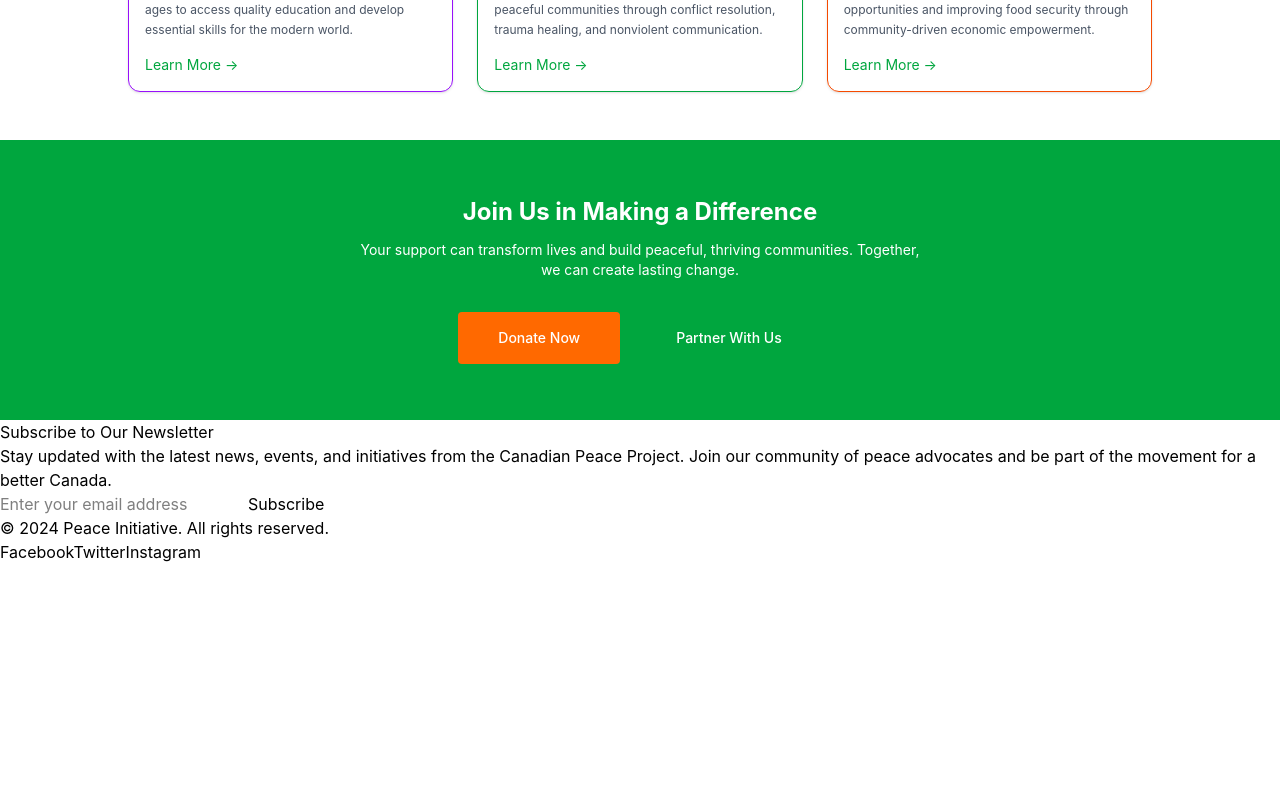
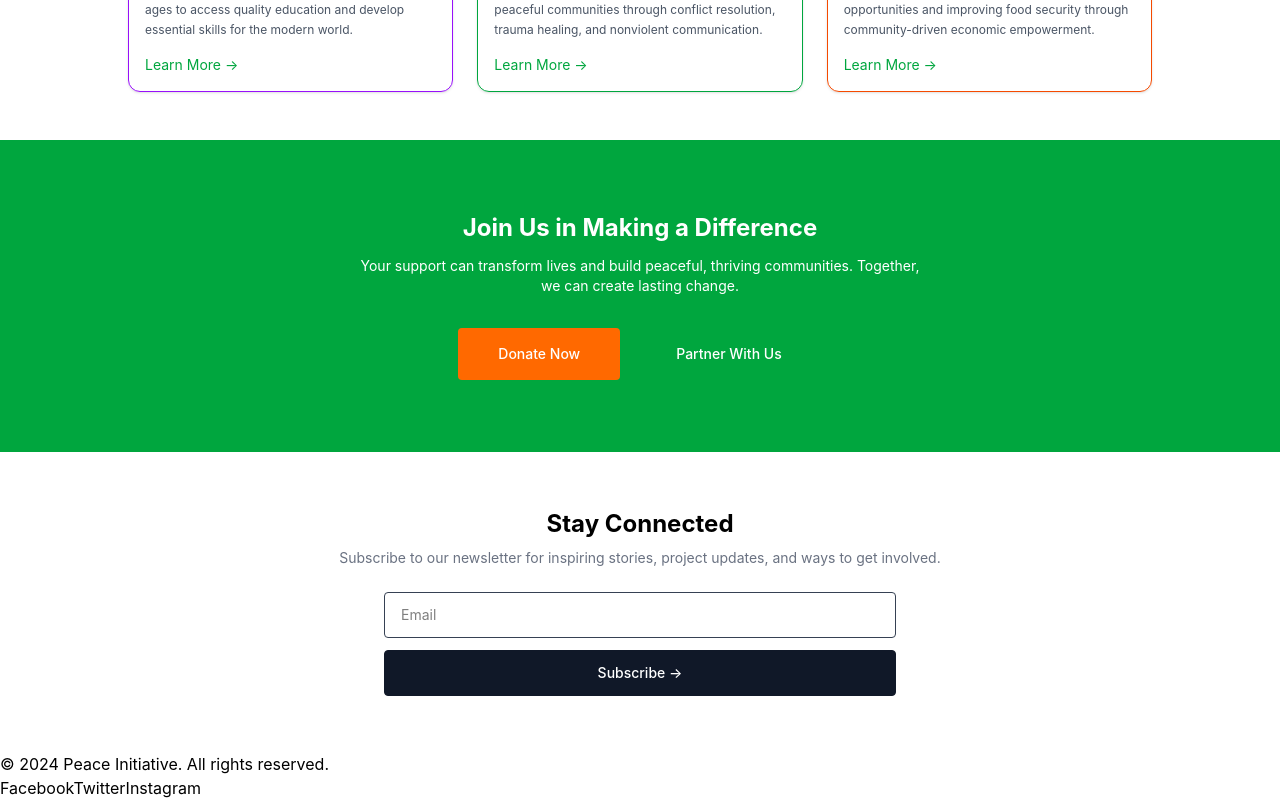
Before and after one commit to edwinonkundi68-cyber/canadian-project, a React (Vite) app: page / in a window 1280 px wide. Shown: the part 1629-2429 px from the top of the page. Before the commit the page ends 2193 px from the top, so only its background shows below. Built offline with nearby package versions, Linux system fonts and the light colour scheme.

Commit message:
feat: NewsLetter component complete

```diff
--- a/src/components/CtaSection.jsx
+++ b/src/components/CtaSection.jsx
@@ -1,6 +1,6 @@
 const CtaSection = () => {
   return (
-    <div className="bg-green-600 py-14 px-10 text-center text-white">
+    <div className="bg-green-600 py-18 px-10 text-center text-white">
 
       <h2 className="text-2xl font-bold mb-3">
         Join Us in Making a Difference
--- a/src/components/NewsLetter.jsx
+++ b/src/components/NewsLetter.jsx
@@ -1,13 +1,26 @@
 const NewsLetter = () => {
-    return (
-        <div className="newsletter-section">
-            <h2>Subscribe to Our Newsletter</h2>
-            <p>Stay updated with the latest news, events, and initiatives from the Canadian Peace Project. Join our community of peace advocates and be part of the movement for a better Canada.</p>
-            <form className="newsletter-form">
-                <input type="email" placeholder="Enter your email address" required />
-                <button type="submit" className="newsletter-button">Subscribe</button>
-            </form>
-        </div>
-    )
+  return (
+    <div className="bg-white py-14 px-10 text-center ">
+
+      <h2 className="text-2xl font-bold mb-2">Stay Connected</h2>
+      <p className="text-sm text-gray-500 mb-6">
+        Subscribe to our newsletter for inspiring stories, project updates,
+        and ways to get involved.
+      </p>
+
+      <div className="max-w-lg mx-auto flex flex-col gap-3">
+        <input
+          type="email"
+          placeholder="Email"
+          className="w-full border border-gray-700 px-4 py-3 text-sm outline-none rounded"
+        />
+        <button className="w-full bg-gray-900 text-white py-3 text-sm font-medium hover:bg-gray-400 border border-gray-900 rounded">
+          Subscribe →
+        </button>
+      </div>
+
+    </div>
+  )
 }
+
 export default NewsLetter
```
